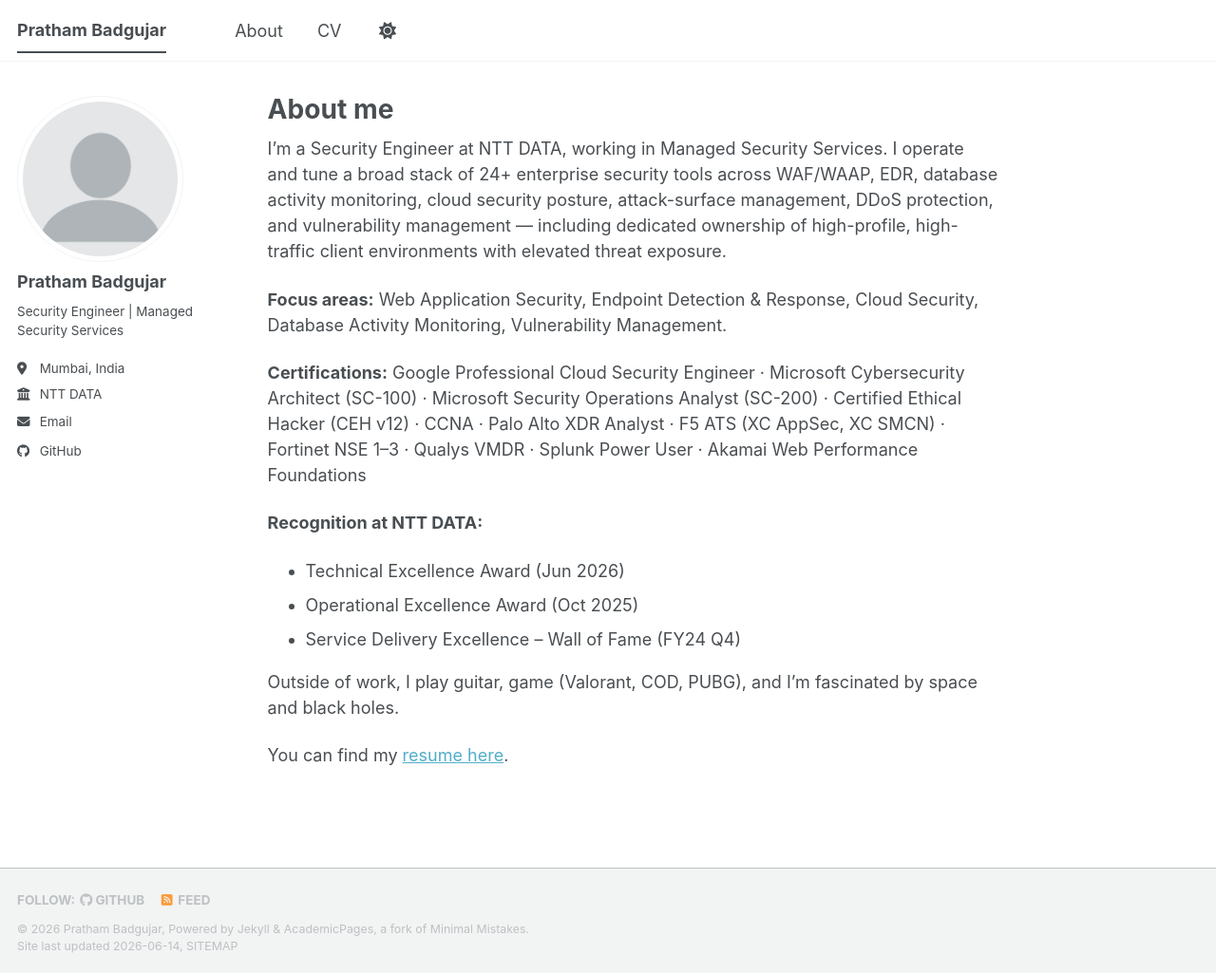
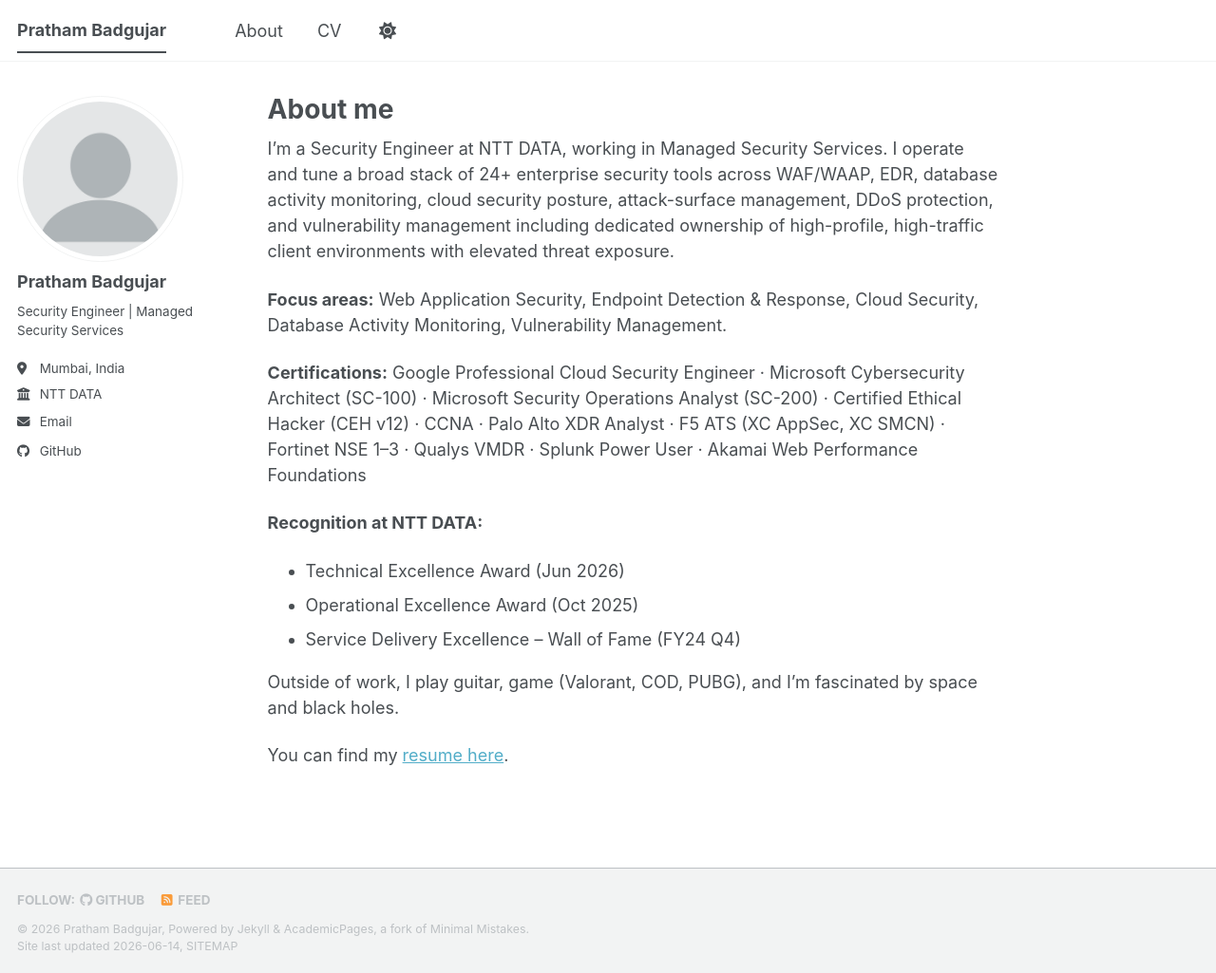
Before and after one commit to blackshieldcore/blackshieldcore.github.io, a Jekyll site: the page built from _pages/about.md, in a window 1280 px wide and 1025 px high. Shown: the whole window at 95% size. Built offline with Jekyll 4.4.1, drawn with Linux system fonts in a browser that asks for light colours; a script bundle is joined from its source files by our own code; library files that are not in the unit come from our copies.

```diff
--- a/_pages/about.md
+++ b/_pages/about.md
@@ -7,7 +7,7 @@ redirect_from:
   - /about.html
 ---
 
-I'm a Security Engineer at NTT DATA, working in Managed Security Services. I operate and tune a broad stack of 24+ enterprise security tools across WAF/WAAP, EDR, database activity monitoring, cloud security posture, attack-surface management, DDoS protection, and vulnerability management — including dedicated ownership of high-profile, high-traffic client environments with elevated threat exposure.
+I'm a Security Engineer at NTT DATA, working in Managed Security Services. I operate and tune a broad stack of 24+ enterprise security tools across WAF/WAAP, EDR, database activity monitoring, cloud security posture, attack-surface management, DDoS protection, and vulnerability management including dedicated ownership of high-profile, high-traffic client environments with elevated threat exposure.
 
 **Focus areas:** Web Application Security, Endpoint Detection & Response, Cloud Security, Database Activity Monitoring, Vulnerability Management.
 
```
